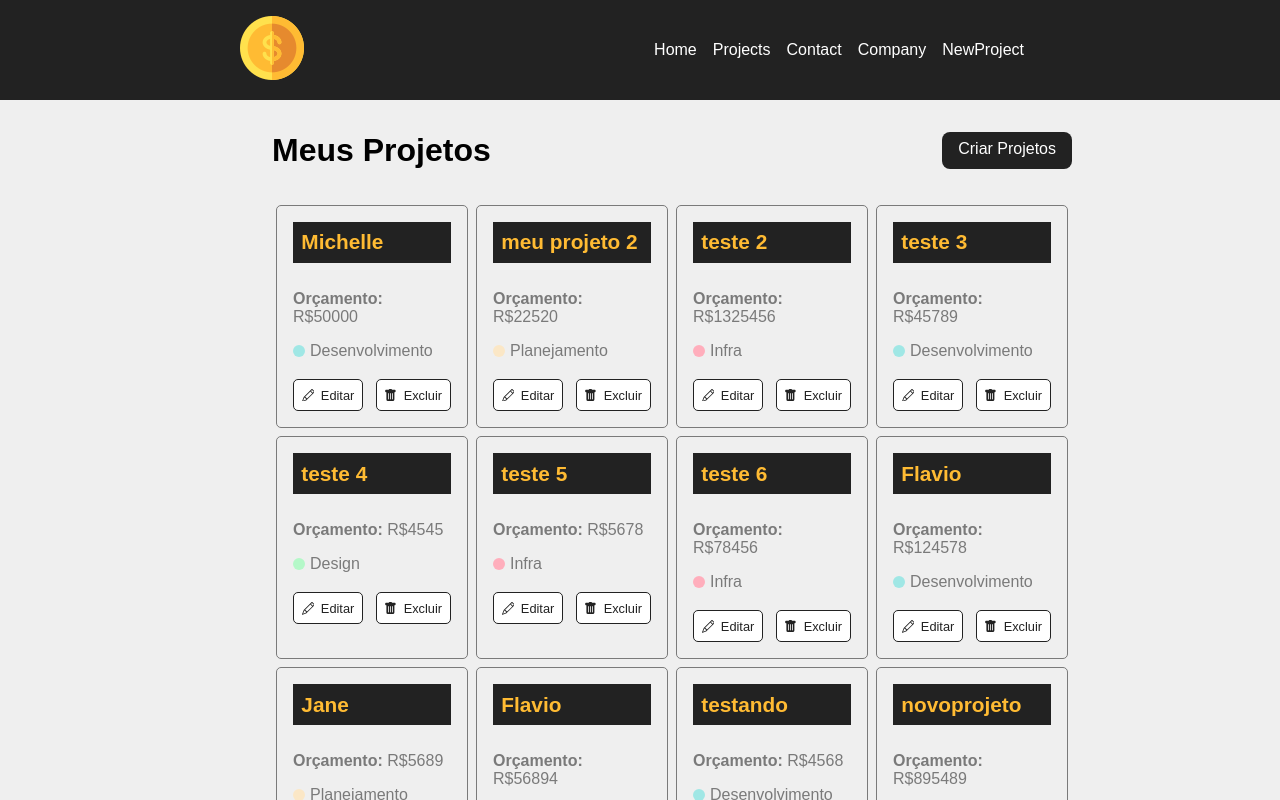
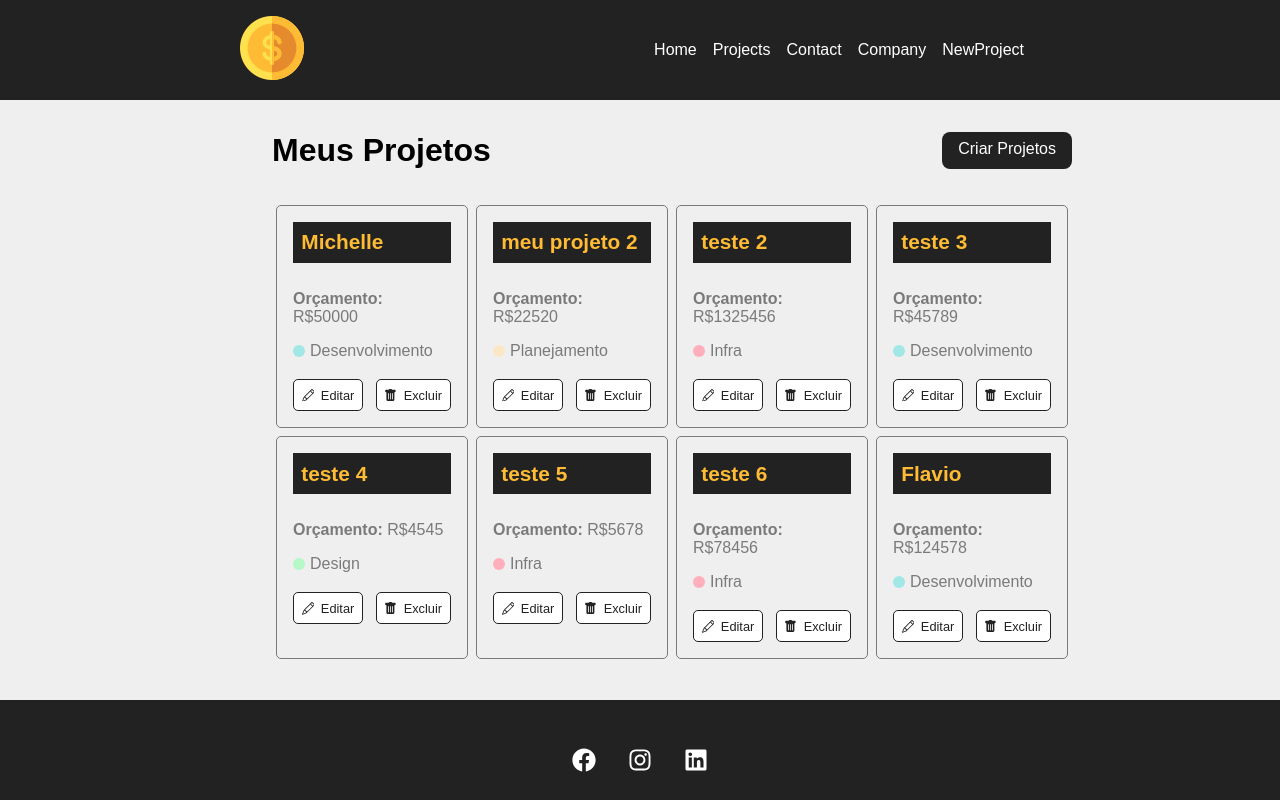
Before and after one commit to FlaviodosSantos/costs, a React (Create React App) app: page /projects in a window 1280 px wide. Shown: the top 800 px of the page. Built offline with nearby package versions, Linux system fonts and the light colour scheme; data requests are answered from the project's data file.

Commit message:
mensagem removendo projetos,fim, aula #29

```diff
--- a/db.json
+++ b/db.json
@@ -87,50 +87,6 @@
       "cost": 0,
       "services": [],
       "id": 8
-    },
-    {
-      "name": "Jane",
-      "budget": "5689",
-      "category": {
-        "id": "4",
-        "name": "Planejamento"
-      },
-      "cost": 0,
-      "services": [],
-      "id": 9
-    },
-    {
-      "name": "Flavio",
-      "budget": "56894",
-      "category": {
-        "id": "1",
-        "name": "Infra"
-      },
-      "cost": 0,
-      "services": [],
-      "id": 10
-    },
-    {
-      "name": "testando",
-      "budget": "4568",
-      "category": {
-        "id": "2",
-        "name": "Desenvolvimento"
-      },
-      "cost": 0,
-      "services": [],
-      "id": 13
-    },
-    {
-      "name": "novoprojeto",
-      "budget": "895489",
-      "category": {
-        "id": "4",
-        "name": "Planejamento"
-      },
-      "cost": 0,
-      "services": [],
-      "id": 14
     }
   ],
   "categories": [
--- a/src/components/pages/Projects.js
+++ b/src/components/pages/Projects.js
@@ -12,6 +12,7 @@ import Loading from "../layout/Loading";
 function Projects() {
   const [projects, setProjests] = useState([]);
   const [removeLoading, setRemoveLoading] = useState(false);
+  const [projectMessage, setprojectMessage] = useState("");
 
   const location = useLocation();
   let message = "";
@@ -47,7 +48,7 @@ function Projects() {
       .then((resp) => resp.json())
       .then((data) => {
         setProjests(projects.filter((project) => project.id !== id));
-        //message
+        setprojectMessage("projeto removido com sucesso !");
       })
       .catch((err) => console.log(err));
   }
@@ -59,6 +60,7 @@ function Projects() {
         <LinkButton to="/newproject" text="Criar Projetos" />
       </div>
       {message && <Message type="success" msg={message} />}
+      {projectMessage && <Message type="success" msg={projectMessage} />}
       <Container customClass="start">
         {projects.length > 0 &&
           projects.map((project) => (
```
